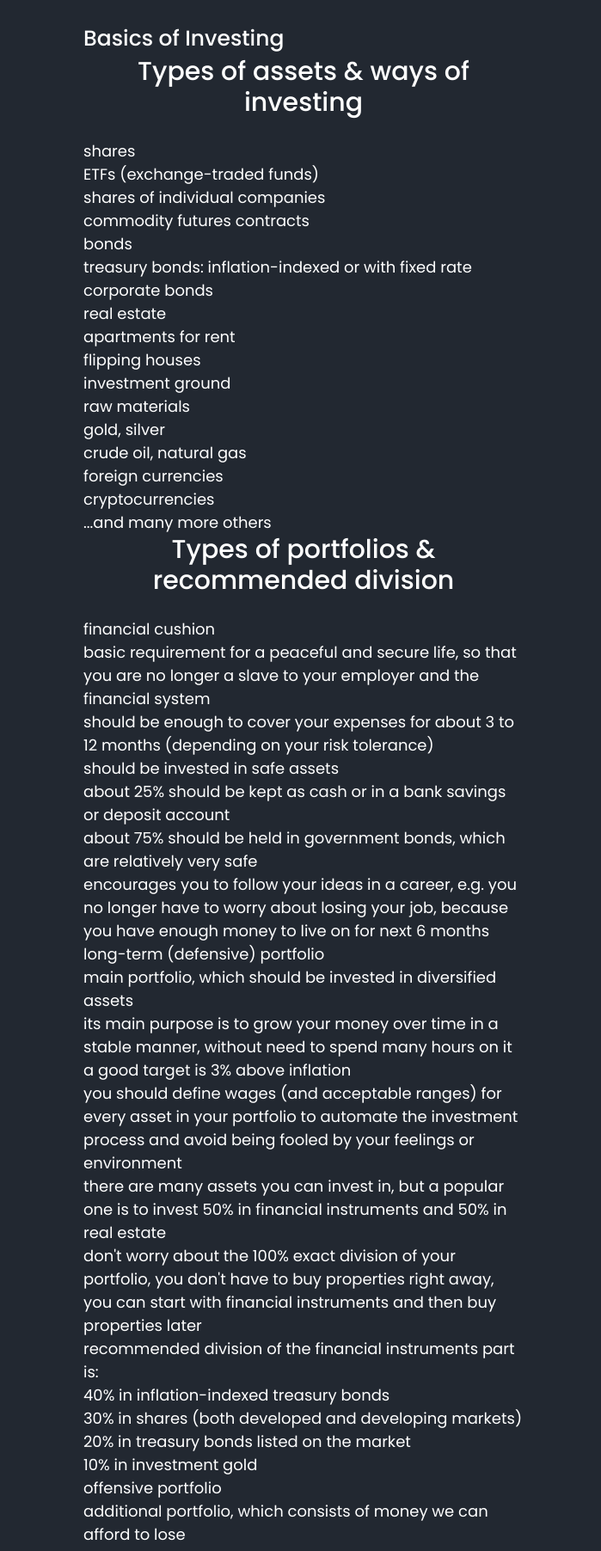
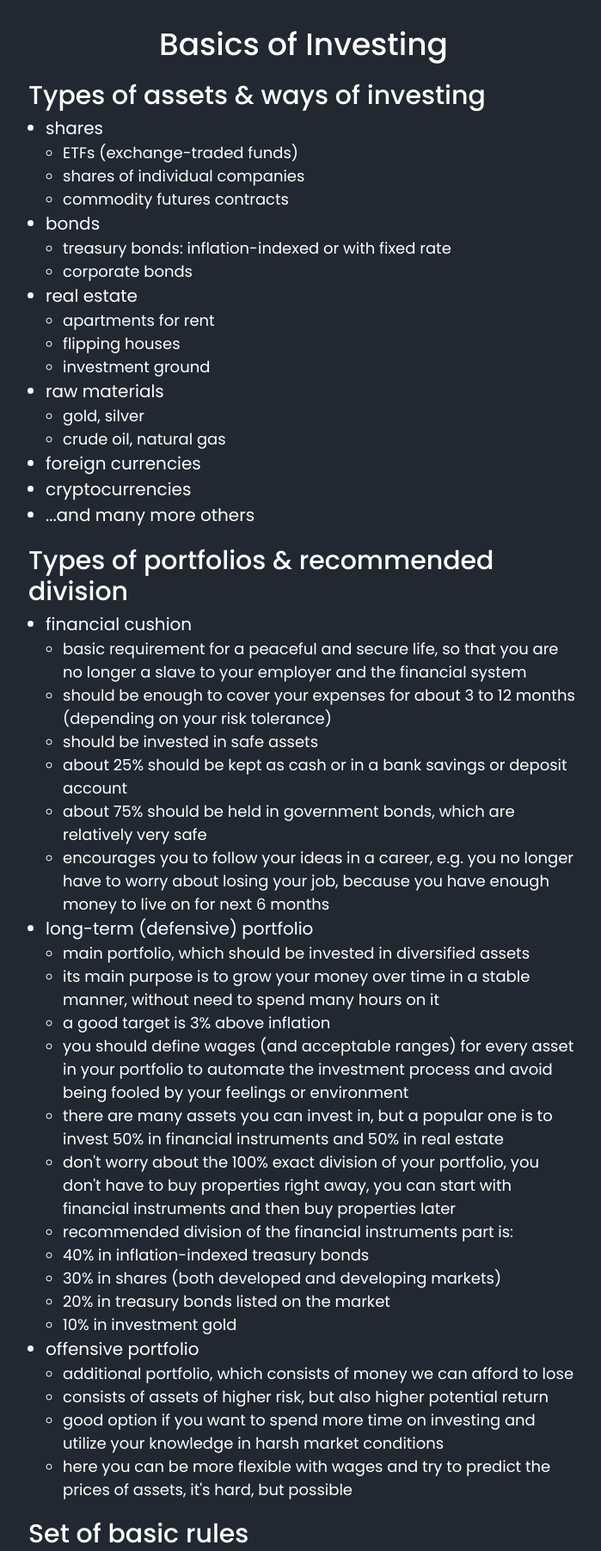
Before and after one commit to igorjoz/finance-and-investing, a PHP site: template views/investing.html in a window 1280 px wide. Shown: the part 143-1947 px from the top of the page at 86% size, without its empty margins (287-986 px from the left). Run offline with PHP 8.4, Linux system fonts and the light colour scheme; the template is opened without the code that fills it, so the values that code supplies are empty; style sheets or scripts are compiled from the project's sources; some libraries are stand-ins or nearby versions.

Commit message:
create investing styles; develop page, index, nabigation, form styles

```diff
--- a/resources/scss/components/_form.scss
+++ b/resources/scss/components/_form.scss
@@ -11,7 +11,7 @@
         padding: 8px 12px;
         margin-bottom: 5px;
         border-radius: 5px;
-        font-size: 1.8rem;
+        font-size: 1.9rem;
 
         border: 3px solid $default-background-color;
 
@@ -62,7 +62,7 @@
         margin-top: 20px;
 
         &:hover {
-            background-color: $secondary-color-dark;
+            background-color: $secondary-background-color;
         }
     }
 
--- /dev/null
+++ b/resources/scss/components/_investing.scss
@@ -0,0 +1,23 @@
+.investing {
+    &__list {
+        padding-left: 20px;
+    }
+
+    &__list-item {
+        list-style-type: disc;
+        font-size: 1.8rem;
+
+        &--bigger-text {
+            font-size: 2rem;
+        }
+    }
+
+    &__nested-list {
+        padding-left: 20px;
+    }
+
+    &__nested-list-item {
+        list-style-type: circle;
+        font-size: 1.8rem;
+    }
+}
--- a/resources/scss/components/_navigation.scss
+++ b/resources/scss/components/_navigation.scss
@@ -56,6 +56,10 @@
             background-color: $secondary-color-dark;
         }
 
+        &:active {
+            background-color: $secondary-color-dark;
+        }
+
         &--active {
             background-color: $secondary-color-dark;
         }
@@ -71,7 +75,7 @@
         left: 0;
         width: clamp(320px, 400px, 500px);
         z-index: 1;
-        padding: 10px 0;
+        padding: 0;
     }
 
     &__dropdown-list-item {
@@ -92,11 +96,8 @@
     &__dropdown-list-item-link {
         font-size: 2.2rem;
         color: black !important;
-    }
-
-    &__dropdown-hr {
-        margin-top: 10px;
-        margin-bottom: 5px;
+        display: block;
+        padding: 8px 0;
     }
 }
 
--- a/resources/scss/index.scss
+++ b/resources/scss/index.scss
@@ -8,3 +8,4 @@
 @import './components/form';
 
 @import './components/home';
+@import './components/investing';
--- a/resources/scss/page.scss
+++ b/resources/scss/page.scss
@@ -48,20 +48,47 @@ hr {
     &__article {
         display: block;
         background-color: $default-background-color;
-        margin: 0 30%;
+        margin: 0 25%;
+
+        @media (max-width: $md) {
+            margin: 0 15%;
+        }
+
+        @media (max-width: $sm) {
+            margin: 0 5%;
+        }
+    }
+
+    &__article-header {
+        margin-bottom: 20px;
+        text-align: center;
+    }
+
+    &__article-header-text {
+        font-size: 3.6rem;
     }
 
     &__section-header {
         font-size: 3rem;
-        text-align: center;
-        padding-bottom: 20px;
     }
 
     &__section {
         min-width: 100%;
-        display: flex;
         display: block;
+        justify-content: center;
+        margin-bottom: 20px;
+    }
 
-        justify-content: center;
+    &__bold-text {
+        font-weight: 600;
+    }
+
+    &__image-wrapper {
+        width: 100%;
+    }
+
+    &__image {
+        width: 100%;
+        height: 100%;
     }
 }
```
